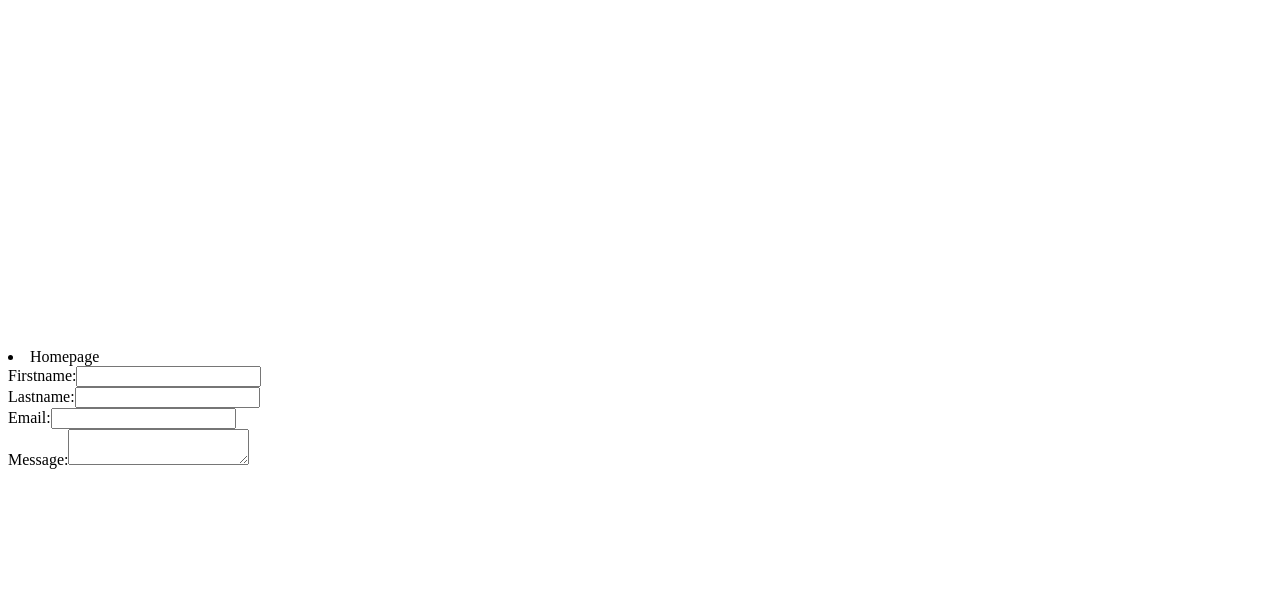
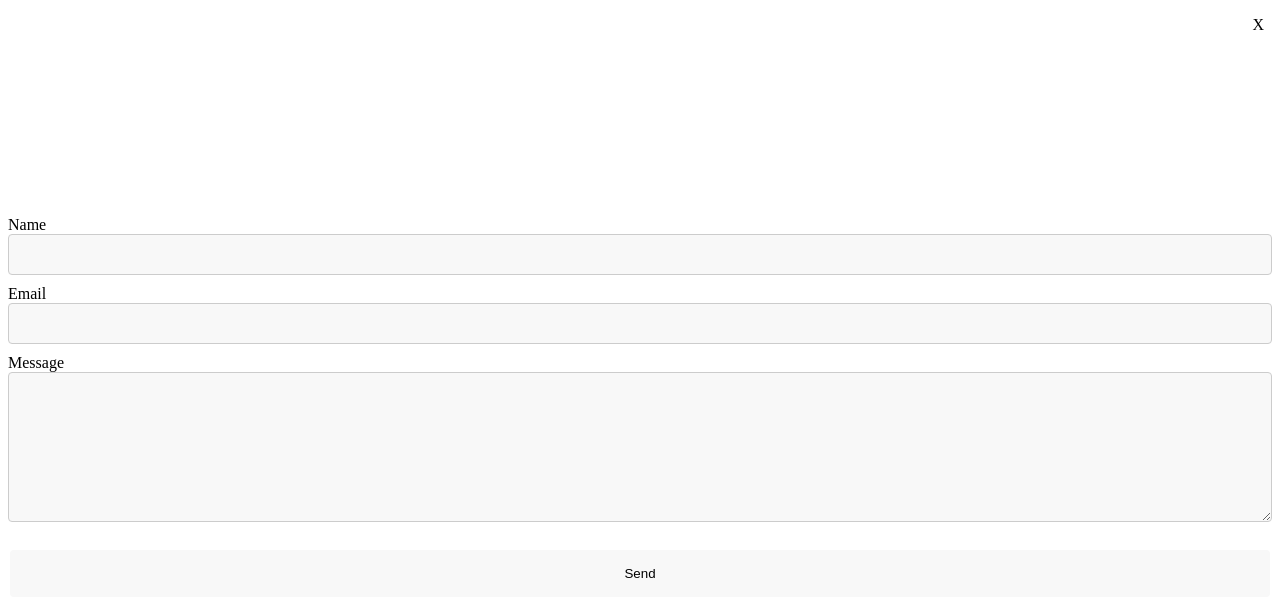
Before and after one commit to Mozzaco/portfolio-front, a Next.js app: page /contact in a window 1280 px wide. Shown: the top 616 px of the page. Built offline with nearby package versions, Linux system fonts and the light colour scheme.

Commit message:
add basis css

```diff
--- a/src/pages/contact.js
+++ b/src/pages/contact.js
@@ -5,25 +5,22 @@ function Contact() {
   return (
     <div className={s.container}>
       <Link href="/">
-        <li>Homepage</li>
+        <span className={s.close}>X</span>
       </Link>
       <form className={s.form}>
-        <label>
-          Firstname:
-          <input type="text" name="name" id="name" required />
+        <label htmlFor="name">
+          Name
+          <input type="text" name="name" id="name" required className={s.input} />
         </label>
-        <label>
-          Lastname:
-          <input type="text" name="name" id="name" required />
+        <label htmlFor="email">
+          Email
+          <input type="email" name="email" id="email" required className={s.input} />
         </label>
-        <label>
-          Email:
-          <input type="email" name="email" id="email" required />
+        <label htmlFor="message">
+          Message
+          <textarea className={s.textarea} />
         </label>
-        <label>
-          Message:
-          <textarea />
-        </label>
+        <input type="submit" value="Send" className={s.submitButton} />
       </form>
     </div>
   );
--- a/src/pages/contact.module.css
+++ b/src/pages/contact.module.css
@@ -5,7 +5,45 @@
   height: 100vh;
 }
 
+.close {
+  margin: 1rem;
+  position: absolute;
+  top: 0;
+  right: 0;
+}
+
 .form {
   display: flex;
   flex-direction: column;
 }
+
+.input {
+  width: 100%;
+  padding: 12px 20px;
+  margin-bottom: 10px;
+  box-sizing: border-box;
+  border: 1px solid #ccc;
+  border-radius: 4px;
+  background: #f8f8f8;
+}
+
+.textarea {
+  width: 100%;
+  height: 150px;
+  margin-bottom: 20px;
+  padding: 12px 20px;
+  box-sizing: border-box;
+  border: 1px solid #ccc;
+  border-radius: 4px;
+  background: #f8f8f8;
+}
+
+.submitButton {
+  background-color: #f8f8f8;
+  border: none;
+  padding: 16px 32px;
+  text-decoration: none;
+  margin: 4px 2px;
+  cursor: pointer;
+  border-radius: 4px;
+}
```
